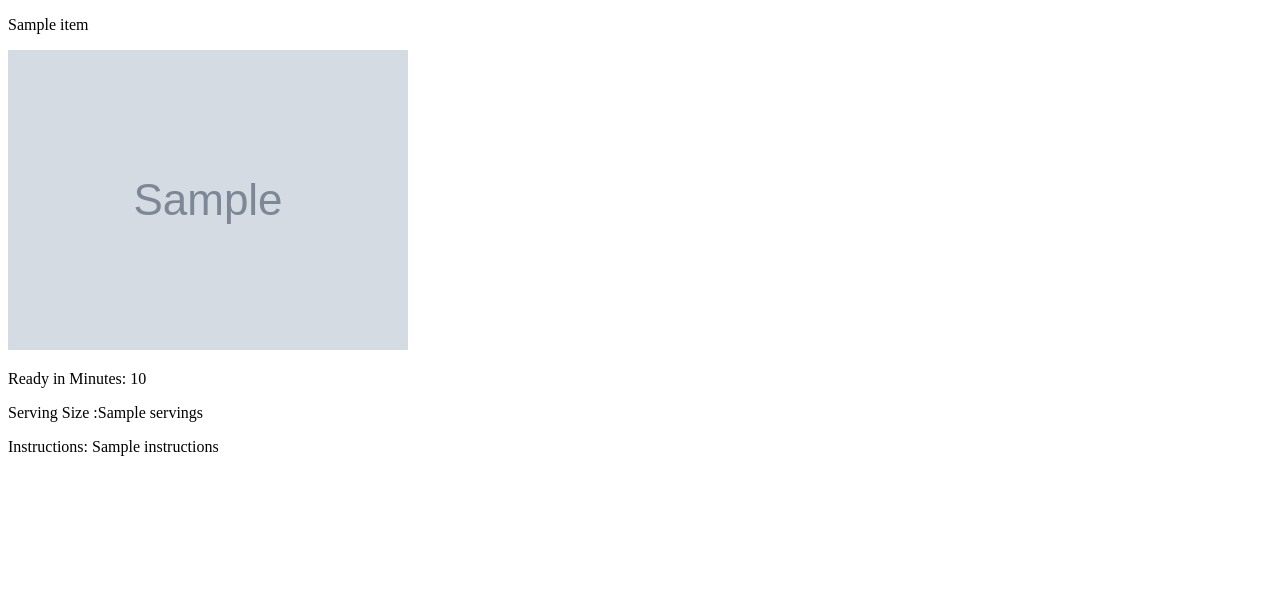
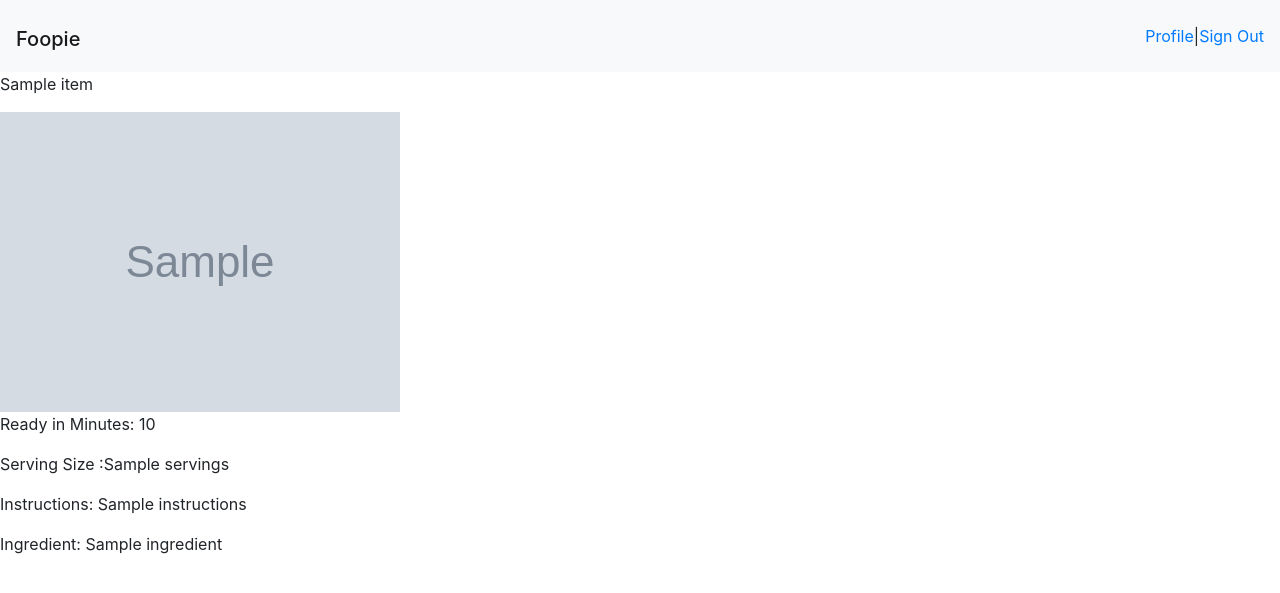
Before and after one commit to kwantaing/RecipeSite, a Django app: page /recipe/view/1 in a window 1280 px wide. Shown: the top 593 px of the page. Run offline with Django 3.2, Linux system fonts and the light colour scheme; tables that the repository leaves empty hold one stand-in row (values such as "Sample post"); grey boxes marked "Sample" are stand-in pictures; a database or web service that is not in the repository returns one stand-in record (values such as "Sample title"); data that the repository does not hold is empty; some libraries are stand-ins or nearby versions.

Commit message:
ingredients

```diff
--- a/apps/recipe_app/templates/detail.html
+++ b/apps/recipe_app/templates/detail.html
@@ -4,9 +4,18 @@
     <meta charset="UTF-8">
     <meta name="viewport" content="width=device-width, initial-scale=1.0">
     <meta http-equiv="X-UA-Compatible" content="ie=edge">
+    <link rel="stylesheet" href="https://stackpath.bootstrapcdn.com/bootstrap/4.3.1/css/bootstrap.min.css" integrity="sha384-ggOyR0iXCbMQv3Xipma34MD+dH/1fQ784/j6cY/iJTQUOhcWr7x9JvoRxT2MZw1T" crossorigin="anonymous">
+    {% load static %}
+    <link rel="stylesheet" href="{% static 'recipe_app/css/detail.css' %}">
     <title>Document</title>
 </head>
 <body>
+    <nav class="navbar navbar-light bg-light">
+        <h1><a href="/"class="navbar-brand">Foopie</a></h1>
+        <form class="form-inline">
+            <a href="">Profile</a> | <a href="">Sign Out</a>
+        </form>
+    </nav>
     <div class="details">
         <!-- <p>{{recipe}}</p> -->
         <p>{{recipe.title}}</p>
@@ -14,6 +23,9 @@
         <p>Ready in Minutes: {{recipe.readyInMinutes}}</p>
         <p>Serving Size :{{recipe.servings}}</p>
         <p>Instructions: {{recipe.instructions}}</p>
+        {% for ingredient in recipe.extendedIngredients %}
+            <p>Ingredient: {{ingredient.name}}</p>
+        {% endfor %}
     </div>
 </body>
 </html>
```
